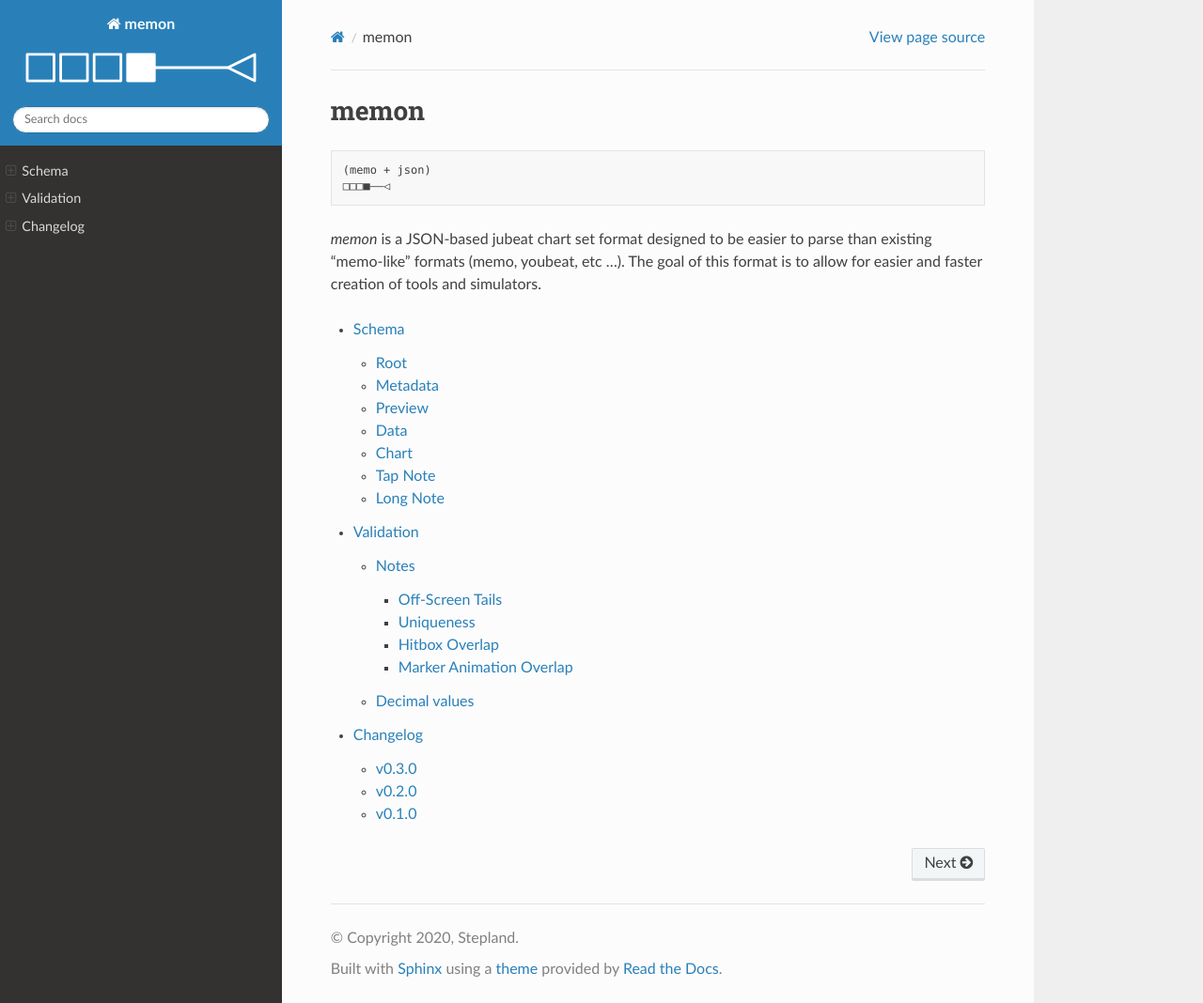
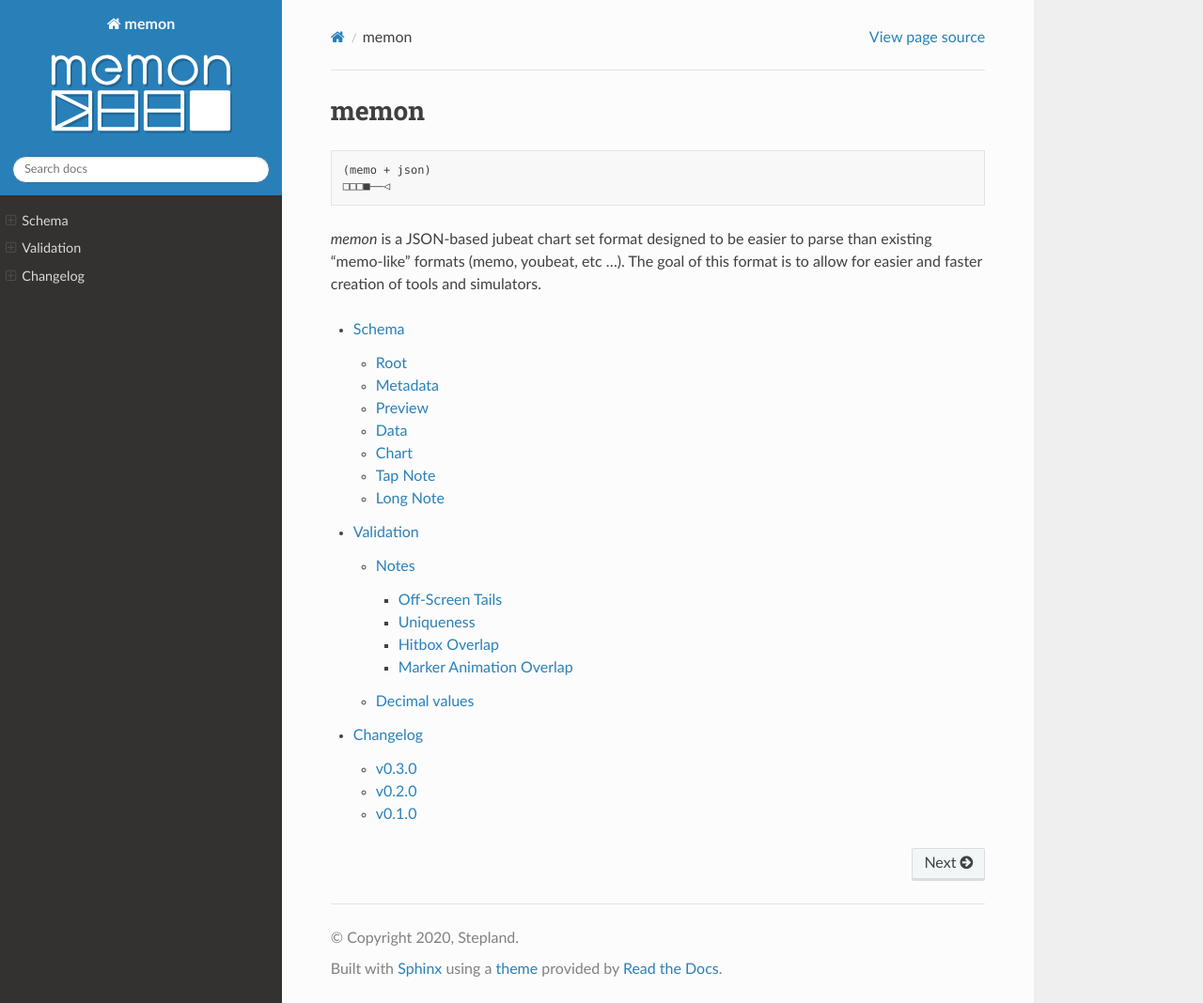
Before and after one commit to Stepland/memon, a Sphinx documentation site: the page built from docs/source/index.rst, in a window 1280 px wide and 1068 px high. Shown: the whole window at 94% size. Built offline with Sphinx 7.4.7 and the Read the Docs theme 2.0.0, drawn with Linux system fonts in a browser that asks for light colours.

Commit message:
Update logo

```diff
--- /dev/null
+++ b/docs/source/_static/css/custom.css
@@ -0,0 +1,7 @@
+/* import read the docs's css file */
+@import 'theme.css';
+
+/* make the logo in the side bar less wide */
+.wy-side-nav-search > a img.logo {
+    max-width: 80%;
+}
--- a/docs/source/conf.py
+++ b/docs/source/conf.py
@@ -59,7 +59,11 @@ html_theme = 'sphinx_rtd_theme'
 # so a file named "default.css" will overwrite the builtin "default.css".
 html_static_path = ['_static']
 
-html_logo = '_static/memon-logo-white.svg'
+html_logo = '_static/memon-logo.svg'
+
+html_css_files = [
+    'css/custom.css',
+]
 
 html_theme_options = {
     'logo_only': False,
```
Also changed, not shown: docs/source/_static/memon-logo-white.svg (deleted), docs/source/_static/memon-logo.svg.
